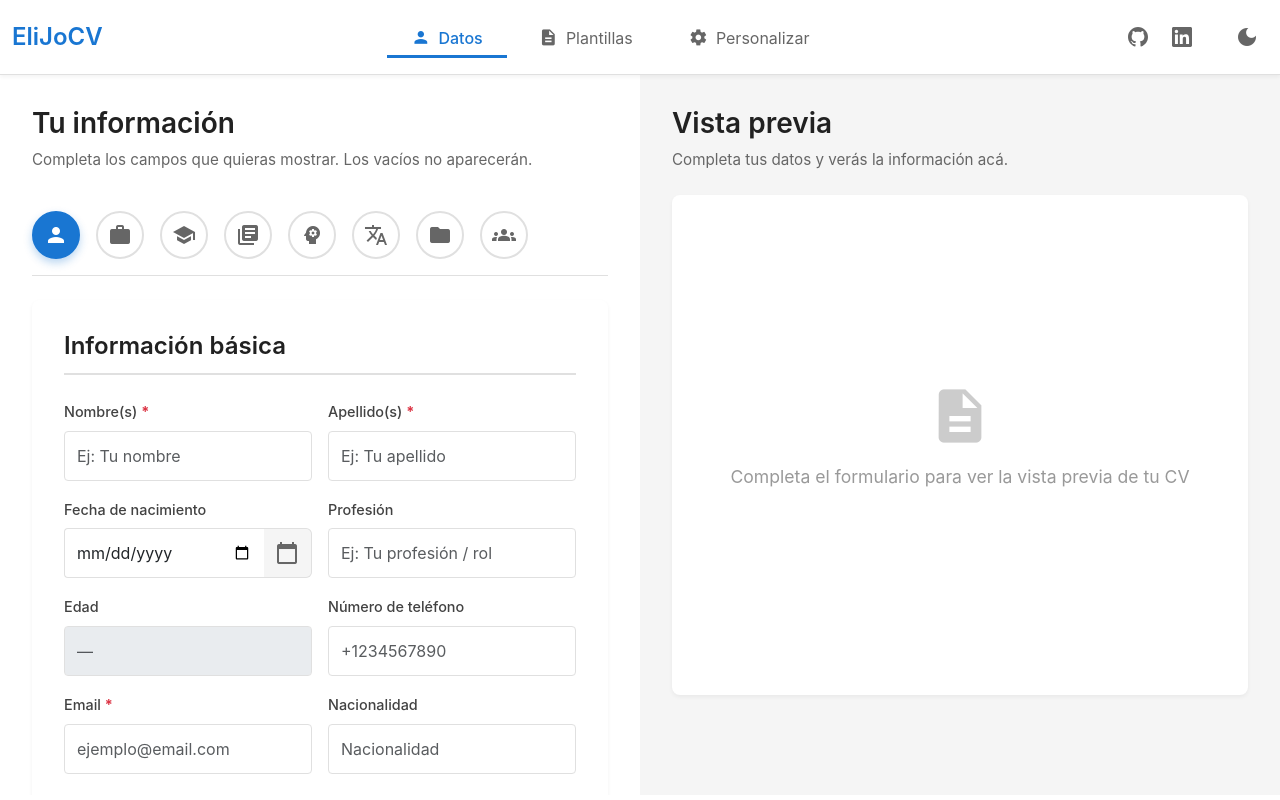
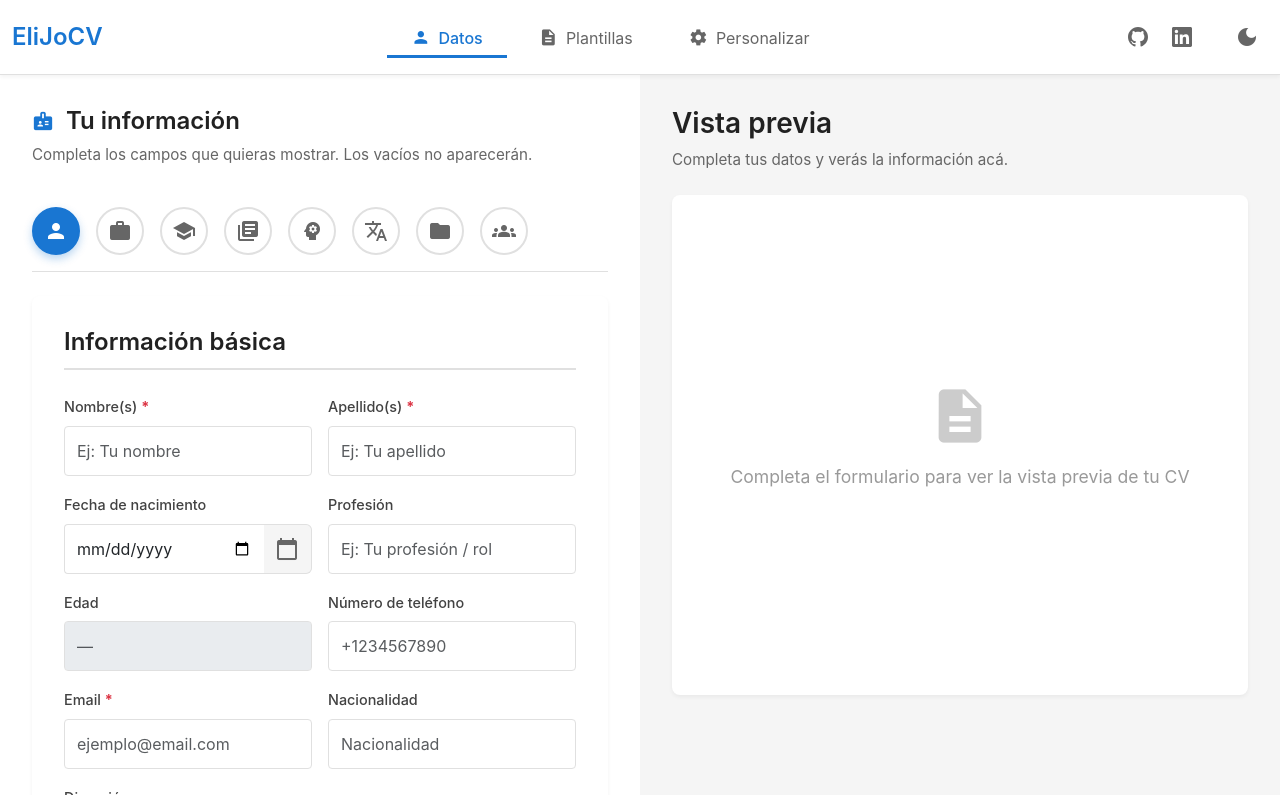
Before and after one commit to jbarzallo97/EliJoCV-jb7, an Angular app: page /data in a window 1280 px wide. Built offline with nearby package versions, Linux system fonts and the light colour scheme.

Commit message:
Update section title styles and icon in section-tabs component. Adjust font size for section titles and change the icon to enhance visual consistency and user experience.

```diff
--- a/src/app/pages/section-tabs/section-tabs.component.css
+++ b/src/app/pages/section-tabs/section-tabs.component.css
@@ -9,7 +9,7 @@
 }
 
 .section-title {
-  font-size: 1.75rem;
+  font-size: 1.5rem;
   font-weight: 600;
   color: #212121;
   margin-bottom: 0.5rem;
@@ -20,7 +20,7 @@
 
 .section-title i {
   color: #1976d2;
-  font-size: 1.5rem;
+  font-size: 22px;
 }
 
 .section-subtitle {
--- a/src/app/pages/section-tabs/section-tabs.component.html
+++ b/src/app/pages/section-tabs/section-tabs.component.html
@@ -1,7 +1,7 @@
 <div class="section-tabs-container">
   <div class="section-header mb-4">
     <h2 class="section-title">
-      <!-- <i class="material-icons">menu</i> -->
+      <i class="material-icons">badge</i>
       Tu información
     </h2>
     <p class="section-subtitle">
```
